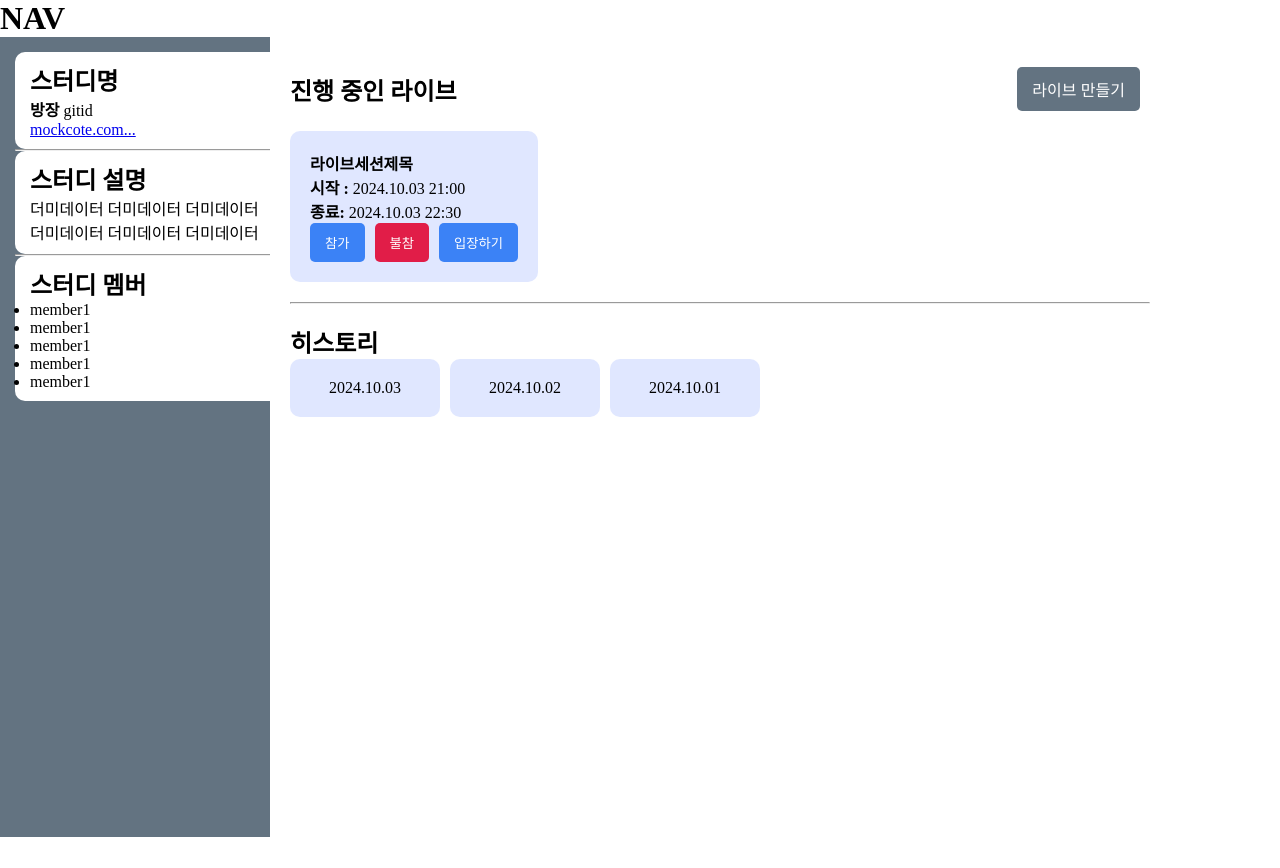
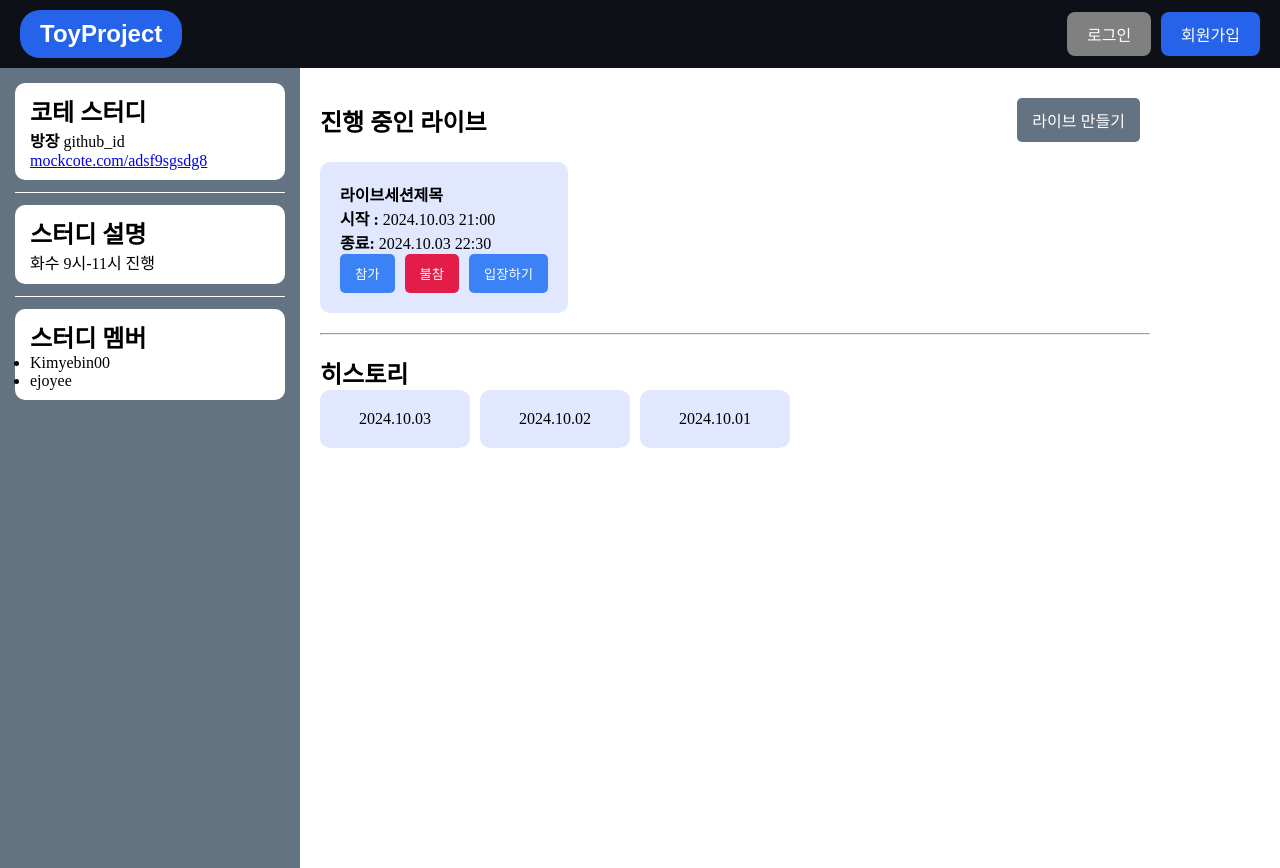
Before and after one commit to SsafyToyProject/FE, a React (Create React App) app in the folder toyproject/: page /study in a window 1280 px wide. Before the commit the page ends 837 px from the top, so only its background shows below. Built offline with nearby package versions, Linux system fonts and the light colour scheme.

Commit message:
스터디 정보 state

```diff
--- a/toyproject/src/components/studymain/CreateStudy.js
+++ b/toyproject/src/components/studymain/CreateStudy.js
@@ -6,14 +6,15 @@ import styled from "styled-components";
 import { useNavigate } from "react-router-dom";
 
 function CreateStudy() {
-    const [studyName, setStudyName] = useState("");
-    const [description, setDescription] = useState("");
-    const [rules, setRules] = useState("");
+    const { studyName, changeStudyName, clearStudyName } = useInput();
+    const { description, changeDescription, clearDescription } = useInput();
 
     const handleSubmit = (e) => {
         e.preventDefault();
         // 폼 제출 시 처리 로직
-        console.log("Study Created:", { studyName, description, rules });
+        console.log("Study Created:", { studyName, description });
+        // 생성하는 api 를 호출해야 함 post
+        // 생성 함수 리스폰스로 id 받냐
     };
 
     return (
@@ -24,18 +25,15 @@ function CreateStudy() {
                 <NameInput
                     type="text"
                     value={studyName}
-                    onChange={(e) => setStudyName(e.target.value)}
+                    onChange={changeStudyName}
                     placeholder="스터디 이름을 입력하세요"
                 />
 
                 <Label>스터디 설명</Label>
-                <Textarea
-                    value={description}
-                    onChange={(e) => setDescription(e.target.value)}
-                    placeholder="스터디 설명을 입력하세요"
-                />
+                <Textarea value={description} onChange={changeDescription} placeholder="스터디 설명을 입력하세요" />
 
                 <Button type="submit">스터디 생성</Button>
+                {/* */}
             </Form>
         </CreateStudyDiv>
     );
--- a/toyproject/src/components/studymain/StudyBody.js
+++ b/toyproject/src/components/studymain/StudyBody.js
@@ -35,6 +35,7 @@ function StudyBody() {
                     </p>
                     <ButtonGroup>
                         <ActionButton primary>참가</ActionButton>
+                        {/* 이것도 useState를 써서 버튼을 눌렀냐 안 눌렀냐를 알 수 있잖아 그러면 누른 상태일 때 useEffect 써서 true가 되면 입장하기 hidden을 빼기 */}
                         <ActionButton>불참</ActionButton>
                         <ActionButton primary>입장하기</ActionButton>
                     </ButtonGroup>
@@ -108,6 +109,7 @@ const ButtonGroup = styled.div`
 
 const ActionButton = styled.button`
     background-color: ${(props) => (props.primary ? "#3b82f6" : "#e11d48")};
+    /* visibility: $hidden;  이것도 위의 방식대로 입장하기 버튼을 hidden으로 뒀다가 나중에 참가가 true가 되면 hidden 삭제하는 형식*/
     color: white;
     border: none;
     padding: 10px 15px;
--- a/toyproject/src/components/studymain/StudyInfo.js
+++ b/toyproject/src/components/studymain/StudyInfo.js
@@ -1,21 +1,62 @@
-import { useState } from "react";
+import { useState, useEffect } from "react";
 import styled from "styled-components";
-import useInput from "../../hooks/useInput";
 import Input from "../common/Input";
+import axios from "axios";
+// 기본적으로 사용하는 api 호출 함수가 fetch랑 axios가 있는데
+// 이유는 까먹었고 그치만 axios가 기능적응로 더 좋은 걸로 알고 있음
+// axios api 연동 검색해보기
 
 function StudyInfo() {
-    const { value, onChange } = useInput();
+    // 구조 분해 할당
+    const [studyInfo, SetStudyInfo] = useState({});
+    // studyInfo: response 값을 넣을 변수
+    // 초기 studyInfo: {} <- useState 인자값
+
+    // SetStudyInfo: studyInfo의 상태를 변경하는 함수
+    // SetStudyInfo({study_id: 1}); -> studyInfo: {study_id: 1}
+
+    useEffect(() => {
+        // api 호출
+        // const res = await axios.get(`http://localhost:8000/study/${studyID}`);
+        // 나중에 여기서 라우팅되어 넘어오는 스터디 아이디를 가져올 수 있거든 usePath 뭐시기 제공하는 걸 써서 api 호출할 때 넣는 것이다
+
+        // 더미데이터
+        const response = {
+            study_id: 1,
+            owner_id: 1,
+            name: "코테 스터디",
+            description: "화수 9시-11시 진행",
+            code: "adsf9sgsdg8",
+            study_member_cnt: 2,
+            study_member: [
+                {
+                    user_id: 8,
+                    github_id: "Kimyebin00",
+                },
+                {
+                    user_id: 9,
+                    github_id: "ejoyee",
+                },
+            ],
+        };
+        // 콘솔에 찍어서 호출 잘 동작하는지 확인하기
+        // SetStudyInfo(res.data); // 이런 식으로 response를 studyInfo에 넣어주기
+        console.log(response);
+        SetStudyInfo(response);
+    }, []); // 빈배열이면 초기 렌더링할 때 useEff- 내부의 코드를 실행하는 것
+    // 배열 안에 있는 값에 변화가 생길 때마다 useEff-이 동작하는 건데 빈 배열일 때는 초기 렌더링할 때 동작하는 것 <<
 
     return (
         <>
             <StudyInfoDiv>
                 <InfoDiv>
-                    <h2>스터디명</h2>
+                    <h2>{studyInfo?.name}</h2>
+                    {/* 물음표 한 이유는 없을 때 돌리려고 하면 오류가 날 수 있기 때문에 ?. 이거는 값이 있을 때 값을 들여온다 << 불러오는 시간차로 인한 오류를 해결하기 위해서*/}
                     <p>
-                        <strong>방장</strong> gitid{" "}
+                        <strong>방장</strong> github_id
                     </p>
                     <p>
-                        <a href="#">mockcote.com...</a>
+                        <a href="#">mockcote.com/{studyInfo?.code}</a>
                     </p>
                 </InfoDiv>
 
@@ -23,7 +64,7 @@ function StudyInfo() {
 
                 <InfoDiv>
                     <h2>스터디 설명</h2>
-                    <p>더미데이터 더미데이터 더미데이터 더미데이터 더미데이터 더미데이터</p>
+                    <p>{studyInfo?.description}</p>
                 </InfoDiv>
 
                 <InfoHr />
@@ -31,17 +72,9 @@ function StudyInfo() {
                 <InfoDiv>
                     <h2>스터디 멤버</h2>
                     <ul>
-                        {/* {studyMembers.map((member) => (
-            							<li key={member.id}>
-              							{member.name} ({member.role})
-            							</li>
-          							))} */}
-
-                        <li>member1</li>
-                        <li>member1</li>
-                        <li>member1</li>
-                        <li>member1</li>
-                        <li>member1</li>
+                        {studyInfo?.study_member?.map((member) => (
+                            <li key={member.user_id}>{member.github_id}</li>
+                        ))}
                     </ul>
                 </InfoDiv>
             </StudyInfoDiv>
@@ -50,9 +83,8 @@ function StudyInfo() {
 }
 
 const StudyInfoDiv = styled.div`
-    margin: 0px;
-    width: 270px;
-    height: 100vh;
+    width: 300px;
+    height: 100%;
     background-color: #637381;
     padding: 15px 15px;
 `;
@@ -66,8 +98,11 @@ const InfoDiv = styled.div`
 `;
 
 const InfoHr = styled.hr`
+    border: none;
     width: 270px;
     background-color: white;
+    border-top: 1px solid white;
+    margin: 12px 0;
 `;
 
 export default StudyInfo;
--- a/toyproject/src/pages/Study.js
+++ b/toyproject/src/pages/Study.js
@@ -1,12 +1,13 @@
 import StudyBody from "../components/studymain/StudyBody";
 import StudyInfo from "../components/studymain/StudyInfo";
+import Navbar from "../components/common/Nav";
 
 import styled from "styled-components";
 
 function Study() {
     return (
         <>
-            <h1>NAV</h1>
+            <Navbar />
             <StudyPageDiv>
                 <StudyInfo />
                 <StudyBody />
```
